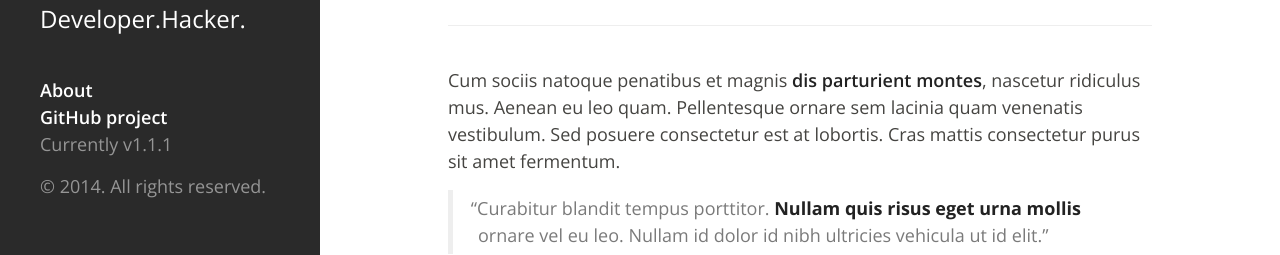
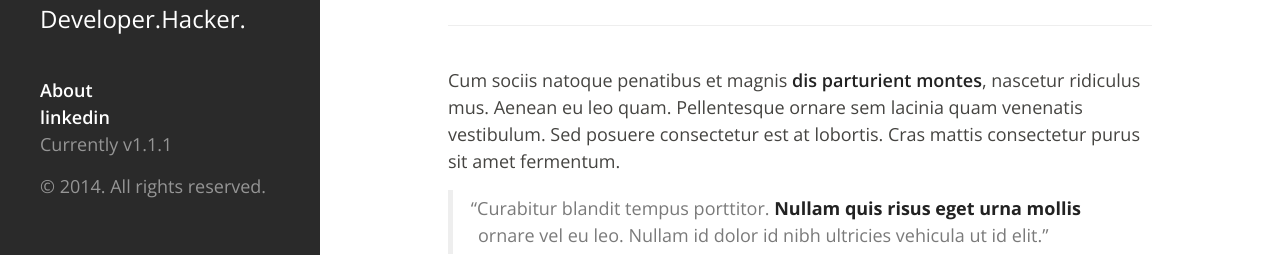
Before and after one commit to radiatta/radiatta.github.io, a Jekyll site: the page built from index.html, in a window 1280 px wide and 900 px high, scrolled down 495 px. Shown: the part 645-900 px from the top of the window. Built offline with Jekyll 4.4.1, drawn with Linux system fonts in a browser that asks for light colours; Markdown is read by kramdown in place of the engine named in the settings; the list of posts is cut into pages by our own code.

```diff
--- a/_layouts/default.html
+++ b/_layouts/default.html
@@ -16,7 +16,7 @@
               <a href="/about">About</a>
             </li>
             <li>
-              <a href="https://github.com/mdo/hyde">GitHub project</a>
+              <a href="http://mx.linkedin.com/pub/eduardo-prado/63/aa8/a89/">linkedin</a>
             </li>
             <li>Currently v{{ site.version }}</li>
           </ul>
```
